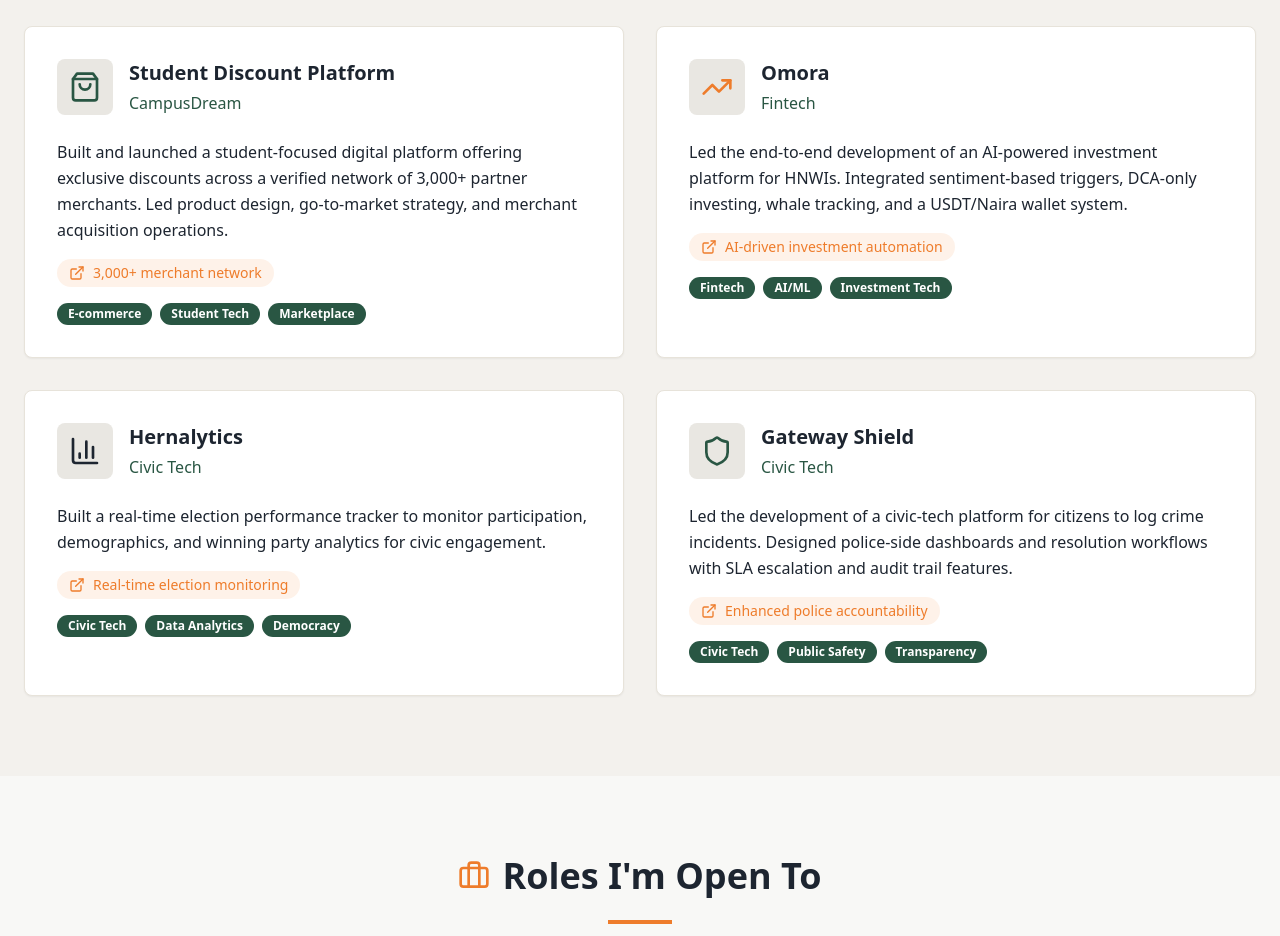
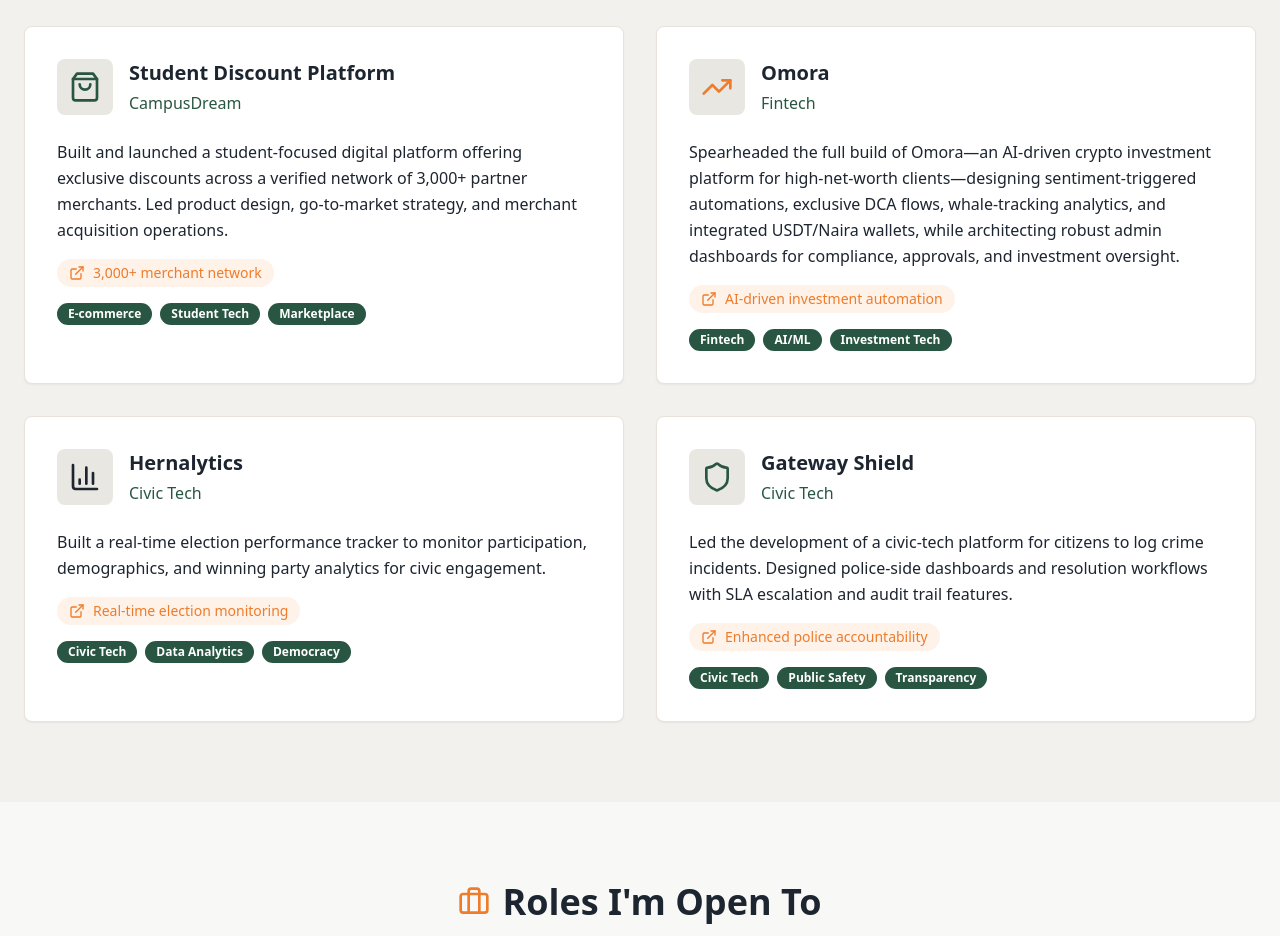
Before and after one commit to odietea/scale-impact-clarity, a React (Vite) app: page / in a window 1280 px wide. Shown: the part 3320-4256 px from the top of the page. Built offline with nearby package versions, Linux system fonts and the light colour scheme.

Commit message:
Update Omora project description

```diff
--- a/src/components/ProjectsSection.tsx
+++ b/src/components/ProjectsSection.tsx
@@ -33,7 +33,7 @@ const ProjectsSection = () => {
       icon: <TrendingUp className="w-8 h-8 text-accent" />,
       title: "Omora",
       company: "Fintech",
-      description: "Led the end-to-end development of an AI-powered investment platform for HNWIs. Integrated sentiment-based triggers, DCA-only investing, whale tracking, and a USDT/Naira wallet system.",
+      description: "Spearheaded the full build of Omora—an AI-driven crypto investment platform for high-net-worth clients—designing sentiment-triggered automations, exclusive DCA flows, whale-tracking analytics, and integrated USDT/Naira wallets, while architecting robust admin dashboards for compliance, approvals, and investment oversight.",
       impact: "AI-driven investment automation",
       tags: ["Fintech", "AI/ML", "Investment Tech"]
     },
```
